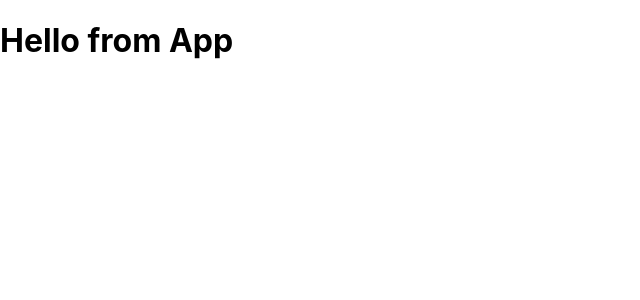
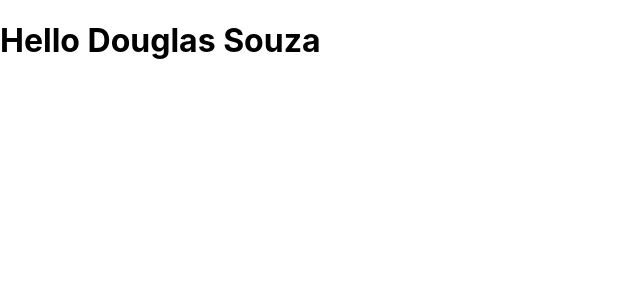
Before and after one commit to pedromartinsjesus/curso-react-2020, a React (Create React App) app: page / in a window 1280 px wide. Shown: the top 300 px of the page, without its empty margins (0-640 px from the left). Built offline with nearby package versions, Linux system fonts and the light colour scheme.

Commit message:
Inserido a primeira variável de estado do curso

```diff
--- a/src/App.js
+++ b/src/App.js
@@ -11,9 +11,14 @@ function ComponenteFuncional() {
 
 
 class App extends React.Component {
+
+  state = {
+    nome: "Douglas Souza"
+  }
+
   render() {
     return (
-      <h1>Hello from App</h1>
+      <h1>Hello {this.state.nome}</h1>
     )
   }
 }
```
